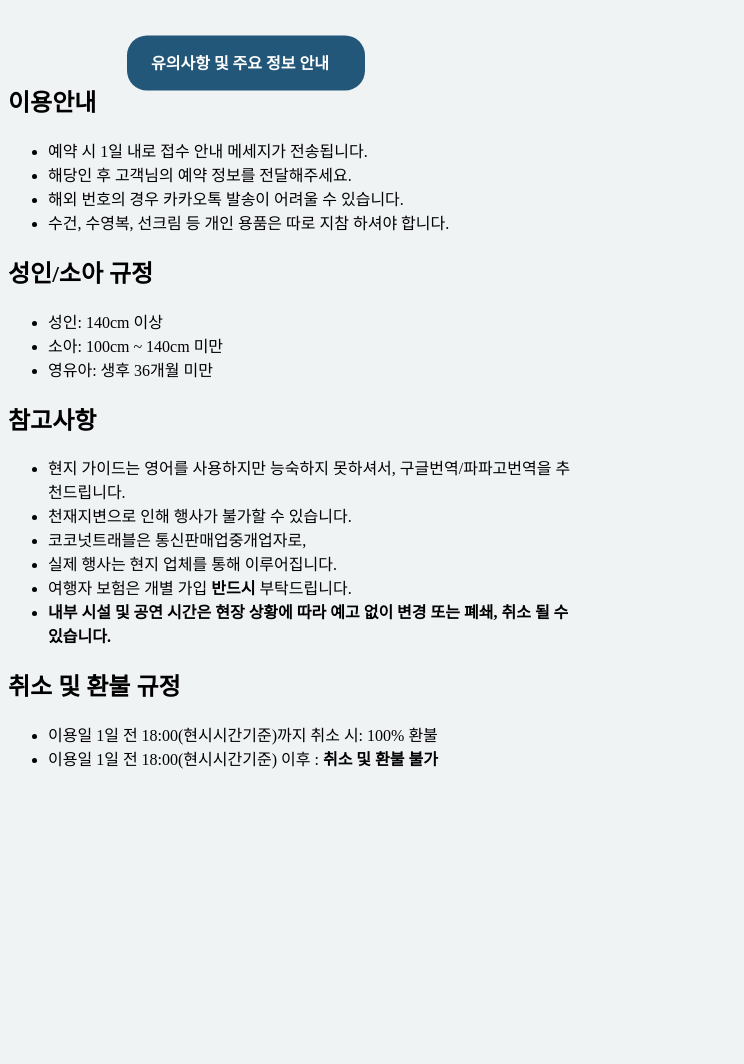
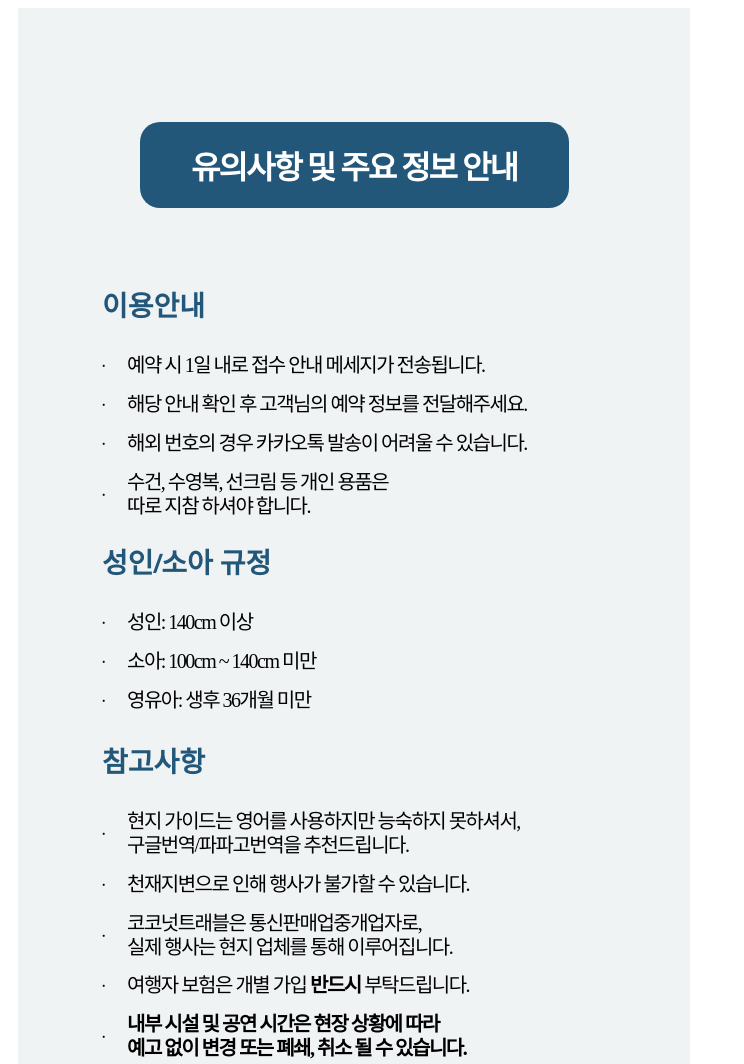
Before and after one commit to jeongbeannnn/Tour, a plain HTML site: page Announcement.html in a window 1280 px wide. Shown: the top 1064 px of the page, without its empty margins (0-744 px from the left). Drawn offline with Linux system fonts and the light colour scheme; a web font is replaced by a local one.

Commit message:
Add files via upload

```diff
--- a/Announcement.html
+++ b/Announcement.html
@@ -5,55 +5,86 @@
   <meta charset="UTF-8">
   <meta name="viewport" content="width=device-width, initial-scale=1.0">
   <title>Announcement</title>
-  <link rel="stylesheet" href="index.css">
+  <link rel="stylesheet" href="announcement.css">
+  <link rel="stylesheet" as="style" crossorigin
+    href="https://cdn.jsdelivr.net/gh/orioncactus/pretendard@v1.3.8/dist/web/variable/pretendardvariable-dynamic-subset.css" />
 </head>
 
 <body>
   <header>
   </header>
-
-  <div class="wrap">
+  <!-- Announcement -->
+  <div class="Announcement">
     <div class="AnnouncementUpper">
       <div class="AnnouncementUpperText">
-        <p><b>유의사항 및 주요 정보 안내</b></p>
+        유의사항 및 주요 정보 안내
       </div>
     </div>
 
     <div id="AnnouncementLower">
       <section class="index-content">
+
         <div class="AnnouncementLowerContent1">
-          <h2>이용안내</h2>
+          <div class="AnnouncementLowerContentUpper">
+            <span class="AnnouncementLowerContentUpperText">
+              이용안내
+            </span>
+          </div>
+          <div class="AnnouncementLowerContentLowerList">
             <ul>
               <li>예약 시 1일 내로 접수 안내 메세지가 전송됩니다.</li>
-            <li>해당인 후 고객님의 예약 정보를 전달해주세요.</li>
+              <li>해당 안내 확인 후 고객님의 예약 정보를 전달해주세요.</li>
               <li>해외 번호의 경우 카카오톡 발송이 어려울 수 있습니다.</li>
-            <li>수건, 수영복, 선크림 등 개인 용품은 따로 지참 하셔야 합니다.</li>
+              <li>수건, 수영복, 선크림 등 개인 용품은<br>따로 지참 하셔야 합니다.</li>
             </ul>
+          </div>
+        </div>
+
         <div class="AnnouncementLowerContent2">
-            <h2>성인/소아 규정</h2>
+          <div class="AnnouncementLowerContentUpper">
+            <spna class="AnnouncementLowerContentUpperText">
+              성인/소아 규정
+              </span>
+          </div>
+          <div class="AnnouncementLowerContentLower2">
+            <div class="AnnouncementLowerContentLowerList">
               <ul>
                 <li>성인: 140cm 이상</li>
                 <li>소아: 100cm ~ 140cm 미만</li>
                 <li>영유아: 생후 36개월 미만</li>
               </ul>
             </div>
+          </div>
+        </div>
+
         <div class="AnnouncementLowerContent3">
-            <h2>참고사항</h2>
+          <div class="AnnouncementLowerContentUpper">
+            <spna class="AnnouncementLowerContentUpperText">
+              참고사항
+              </span>
+          </div>
+          <div class="AnnouncementLowerContentLowerList">
             <ul>
-              <li>현지 가이드는 영어를 사용하지만 능숙하지 못하셔서, 구글번역/파파고번역을 추천드립니다.</li>
+              <li>현지 가이드는 영어를 사용하지만 능숙하지 못하셔서,<br>구글번역/파파고번역을 추천드립니다.</li>
               <li>천재지변으로 인해 행사가 불가할 수 있습니다.</li>
-              <li>코코넛트래블은 통신판매업중개업자로,</li>
-              <li>실제 행사는 현지 업체를 통해 이루어집니다.</li>
+              <li>코코넛트래블은 통신판매업중개업자로,<br>실제 행사는 현지 업체를 통해 이루어집니다.</li>
               <li>여행자 보험은 개별 가입 <b>반드시</b> 부탁드립니다.</li>
-              <li><b>내부 시설 및 공연 시간은 현장 상황에 따라 예고 없이 변경 또는 폐쇄, 취소 될 수 있습니다.</b></li>
+              <li><b>내부 시설 및 공연 시간은 현장 상황에 따라<br>예고 없이 변경 또는 폐쇄, 취소 될 수 있습니다.</b></li>
             </ul>
           </div>
+        </div>
         <div class="AnnouncementLowerContent4">
-            <h2>취소 및 환불 규정</h2>
+          <div class="AnnouncementLowerContentUpper">
+            <spna class="AnnouncementLowerContentUpperText">
+              취소 및 환불 규정
+              </span>
+          </div>
+          <div class="AnnouncementLowerContentLowerList">
             <ul>
-              <li>이용일 1일 전 18:00(현시시간기준)까지 취소 시: 100% 환불</li>
-              <li>이용일 1일 전 18:00(현시시간기준) 이후 : <b>취소 및 환불 불가</b></li>
+              <li>이용일 1일 전 18:00(현시시간기준)까지 취소 시:<br>100% 환불</li>
+              <li>이용일 1일 전 18:00(현시시간기준) 이후 :<br><b>취소 및 환불 불가</b></li>
             </ul>
+          </div>
         </div>
       </section>
     </div>
--- /dev/null
+++ b/announcement.css
@@ -0,0 +1,186 @@
+:root{
+  --bg-color: #F0F3F4;
+  --font-color:#22577A;
+  --white:#FFFFFF;
+  --black:#000000;
+  --Beige_1:#FEFAE0;
+}
+
+
+/* Announcement */
+.Announcement{
+  /* width: 576px;
+  height: 14316.87px; */
+  width: 576px;
+  height: 1712px;
+  padding: 64px 48px 64px 48px;
+  gap: 48px;
+  opacity: 0px;
+  margin-left: 10px;
+  background-color: var(--bg-color);
+
+}
+.AnnouncementUpper{
+
+  width: 381px;
+  height: 62px;
+  background: #22577A;
+  border-radius: 20px;
+  padding: 12px 24px 12px 24px;
+  margin: 50px auto;
+
+  font-family: 'Pretendard';
+  font-style: normal;
+
+  font-size: 32px;
+  font-weight: 900;
+  /* line-height: 38.19px; */
+  text-align: center;
+  color: var(--white);
+
+}
+.AnnouncementUpperText{
+  margin: 0;
+  letter-spacing: -2px;
+  padding-top: 2%;
+
+}
+
+/* 유의 사항 및 주요 정보 안내 */
+
+/* 이용안내 */
+#AnnouncementLower{
+
+  padding: 0px 24px 0px 24px;
+  width: 480px;
+  height:  968px;
+  gap: 24px;
+  opacity: 0px;
+
+}
+.AnnouncementLowerContent1{
+
+  width: 480px;
+  height: 217px;
+  gap: 10px;
+  opacity: 0px;
+
+}
+.AnnouncementLowerContentUpper{
+  width: 480px;
+  height: 57px;
+  padding: 12px 0px 0px 0px;
+  gap: 12px;
+  opacity: 0px;
+
+}
+.AnnouncementLowerContentUpperText{
+  width: 97px;
+  height: 33px;
+  gap: 0px;
+  opacity: 0px;
+  font-family: Pretendard;
+  font-size: 28px;
+  font-weight: 950;
+  line-height: 33.41px;
+  text-align: center;
+  color: var(--font-color);
+  padding: 12px;
+}
+ul{
+  width: 480px;
+  height: 150px;
+  gap: 10px;
+  opacity: 0px;
+  list-style-type: none;
+  padding: 0 12px 0 12px;
+  transform: translateY(-6%);
+}
+li{
+  font-family: pretendard;
+  font-size: 20px;
+  font-weight: 400;
+  line-height: 23.87px;
+  text-align: left;
+  position: relative;
+  padding-left: 25px;
+  margin-bottom: 15px;
+  letter-spacing: -1.5px;
+}
+li::before{
+  content: "●";
+  color: var(--black);
+  font-size: 5px;
+  position:absolute;
+  left: 0;
+  top: 50%;
+  transform: translateY(-50%);
+
+}
+
+/* 성인 소아 규정*/
+.AnnouncementLowerContent2{
+  width: 480px;
+  height: 159px;
+  gap: 10px;
+  opacity: 0px;
+  /* transform: translateY(30%); */
+  margin-top: 40px;
+}
+.AnnouncementLowerContentUpper{
+  width: 480px;
+  height: 57x;
+  padding: 12px 0px 0px 0px;
+  gap: 12px;
+  opacity: 0px;
+}
+
+
+
+/* 참고사항 */
+.AnnouncementLowerContent3{
+  width: 480px;
+  height: 299px;
+  gap: 10px;
+  opacity: 0px;
+  margin-top: 40px;
+  /* trasform:translateY:(30%) ; */
+}
+.AnnouncementLowerContentUpper3{
+  width: 97px;
+  height: 33px;
+  gap: 0px;
+  opacity: 0px;
+  font-family: Pretendard;
+  font-size: 28px;
+  font-weight: 900;
+  line-height: 33.41px;
+  text-align: center;
+}
+
+/* 취소및 환불 규정 */
+.AnnouncementLowerContent4{
+  width: 480px;
+  height: 173px;
+  gap: 10px;
+  opacity: 0px;
+  /* transform: translateY(85%); */
+  margin-top: 40px;
+}
+
+/* BottomLogo */
+.BottomLogo{
+
+  width: 526px;
+  height: 458px;
+  padding: 10px 0px 0px 0px;
+  gap: 10px;
+  opacity: 0px;
+  margin-top: 60px;
+  align-content: center;
+  margin-left: auto;
+}
+/* index-content */
+.index-content{
+  transform: translateY(20px);
+}
```
Lines whose indentation alone changed are shown as unchanged.
